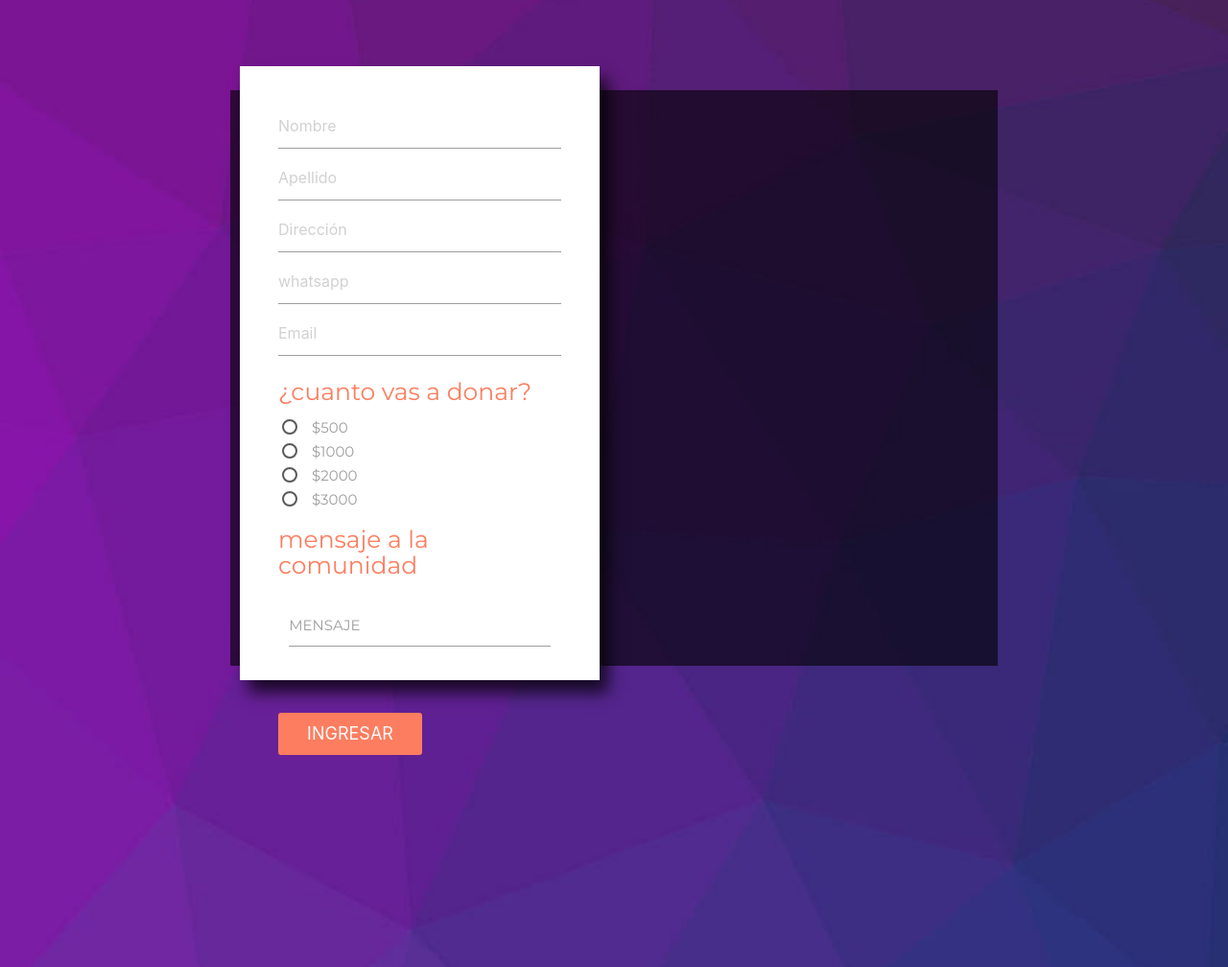
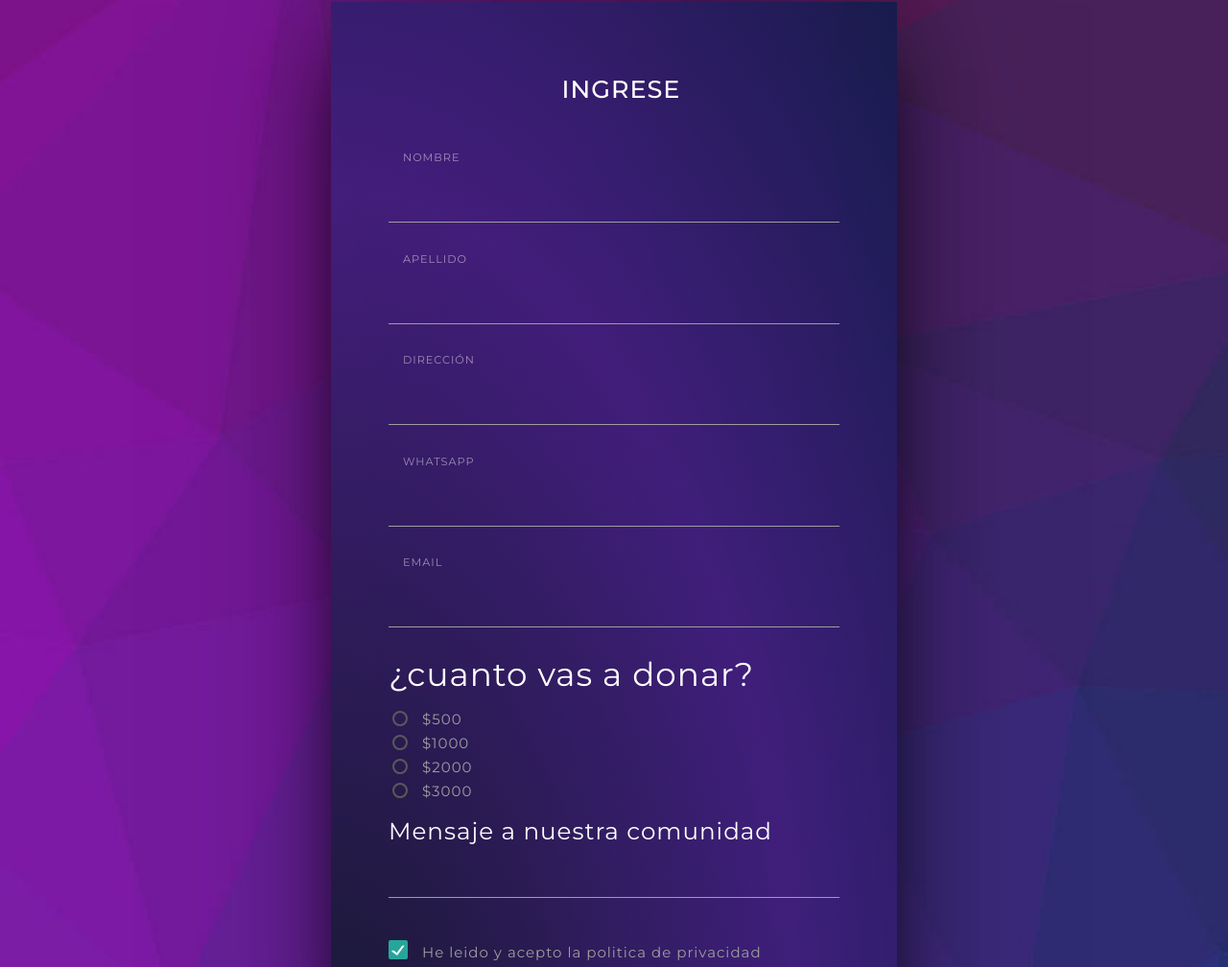
Before and after one commit to Facuelpillo08/web-radio, a plain HTML site: page templates/comunidad.html in a window 1280 px wide. Shown: the part 538-1546 px from the top of the page at 96% size. Drawn offline with nearby package versions, Linux system fonts and the light colour scheme.

Commit message:
cambios de comunidad

```diff
--- a/static/css/comunidad.css
+++ b/static/css/comunidad.css
@@ -1,140 +1,199 @@
-*{
-    margin: 0;
-    padding: 0;
-  }
-  body{
-    background-image: url(../images/fondochill.jpg);
 
-  }
-  button:hover{
-    cursor: pointer;
-  }
-  .hide{
-    display: none;
-  }
-  .wrapper{
-    background: rgba(0,0,0,0.6);
-    position: relative;
-    width: 800px;
-    height: 600px;
-    margin: 0 auto;
-    margin-top: 150px;
-  }
-  .left,
-  .right{
-    width: 50%;
-  }
-  .left{
-    float: left;
-  }
-  .right{
-    float: right
-  }
-  .back-header,
-  .back-p{
-    margin: 20px;
-    color: #fafafa;
+body {
+	background-color: #e9e9e9;
+	font-family: 'Montserrat', sans-serif;
+	font-size: 16px;
+	line-height: 1.25;
 	letter-spacing: 1px;
 
 }
-  .back-header{
-    font-family:'Ubuntu';
-    font-size: 30px;
-    font-weight: 500;
+
+* {
+	box-sizing: border-box;
+	transition: .25s all ease;
 }
-  .back-p{
-    font-family: 'PT Sans';
-    letter-spacing: 1px;
-    font-size: 20px;
-    line-height: 30px;
-    margin-right: 60px;
+
+.login-container {
+ background-image: url();
+	display: block;
+	position: relative;
+	z-index: 0;
+	margin: 4rem auto 0;
+  padding: 5rem 4rem 0 4rem;
+	width: 100%;
+	max-width: 590px;
+	min-height: 680px;
+	box-shadow: 0 50px 70px -20px rgba(0, 0, 0, 0.85);
 }
-  .background button{
+
+.login-container:after {
+	content: '';
+	display: inline-block;
 	position: absolute;
+	z-index: 0;
+	top: 0;
+	right: 0;
+	bottom: 0;
 	left: 0;
-    bottom: 60px;
+	background-image: radial-gradient(ellipse at left bottom, rgba(22, 24, 47, 1) 0%,rgba(62, 30, 122, 0.9) 59%, rgba(17, 27, 75, .9) 100%);
+	box-shadow: 0 -20px 150px -20px rgba(0, 0, 0, 0.5);
 }
-  .background .left button{
-    left: 20px;
+
+.form-login {
+
+	position: relative;
+	z-index: 1;
+  padding-bottom: 4.5rem;
+  border-bottom: 1px solid rgba(255, 255, 255, 0.25);
 }
-  .background .right button{
-    left: 420px;
+
+.login-nav {
+  font-size: 50%;
+  text-align: center;
+	position: relative;
+	padding: 0;
+	margin: 0 0 6em 1rem;
 }
-  .form-container{
-    position: absolute;
-    width: 375px;
-    height: 640px;
-    background-color: white;
-    top: -25px;
-    left: 10px;
-    box-shadow: 9px 13px 16px 0px rgba(0,0,0,0.75);
-  }
-  .sign-up,
-  .login{
-    margin: 40px;
-  }
-  .back-btn{
-    width: 100px;
-    height: 30px;
-    font-size: 15px;
-    border: 0;
-    border-radius: 3px;
-    background: transparent;
-    border: 1px solid white;
-    color: #fafafa;
-    transition: .3s all;
-  }
-  .back-btn:hover{
-    background-color: #145977;
-    border: 1px solid #145977;
-  }
-  .form-btn{
-    display: block;
-    margin-top: 40px;
-    width: 150px;
-    height: 44px;
-    font-size: 18px;
-    border: 0;
-    border-radius: 3px;
-    background-color: #FC7D5F;
-    color: #fafafa;
-    transition: .4s all;
-  }
-  .sign-up button:hover,
-  .login button:hover{
-    background-color: #C53716;
-  }
-  .form-header{
-    font-size: 25px;
-    color: #FC7D5F;
-  }
-  .form-container input{
-    margin-top: 20px;
-    width: 80%;
-    height: 30px;
-    border: 0;
-    border-bottom: 1px solid #888;
-  }
-  input[type="text"],
-  input[type="email"]{
-    color: #555;
-  }
-  .form-container i{
-    margin-left: 10px;
-    margin-bottom: -5px;
-    color: #888;
-  }
-  .login button,
-  .forgot
-  {
+
+.login-nav__item {
+
+	list-style: none;
 	display: inline-block;
 }
-  .forgot{
-    margin-left: 15px;
+
+.login-nav__item + .login-nav__item {
+	margin-left: 2.25rem;
+}
+
+.login-nav__item a {
+	position: relative;
+	color: rgb(255, 255, 255);
 	text-decoration: none;
-    color: black;
+	text-transform: uppercase;
+	font-weight: 500;
+	font-size: 1.70rem;
+	padding-bottom: .5rem;
+	transition: .20s all ease;
 }
-  .forgot:hover{
-    color: #FC7D5F;
-    text-decoration: underline;
+
+.login-nav__item.active a,
+.login-nav__item a:hover{
+	color: #ffffff;
+	transition: .15s all ease;
 }
+
+.login-nav__item a:after {
+	content: '';
+  display: inline-block;
+  height: 10px;
+  background-color: rgb(255, 255, 255);
+  position: absolute;
+  right: 100%;
+  bottom: -1px;
+  left: 0;
+  border-radius: 50%;
+  transition: .15s all ease;
+}
+
+.login-nav__item a:hover:after,
+.login-nav__item.active a:after{
+	background-color: rgb(17, 97, 237);
+	height: 2px;
+	right: 0;
+	bottom: 2px;
+	border-radius: 0;
+	transition: .20s all ease;
+}
+.login__label {
+	display: block;
+	padding-left: 1rem;
+}
+
+.login__label,
+.login__label--checkbox {
+	color: rgba(255, 255, 255, 0.5);
+	text-transform: uppercase;
+	font-size: .75rem;
+	margin-bottom: 1rem;
+}
+
+.login__label--checkbox {
+	display: inline-block;
+	position: relative;
+	padding-left: 1.5rem;
+	margin-top: 2rem;
+	margin-left: 1rem;
+	color: #ffffff;
+	font-size: .75rem;
+	text-transform: inherit;
+}
+
+.login__input {
+	color: white;
+	font-size: 1.15rem;
+	width: 100%;
+	padding: .5rem 1rem;
+	border: 2px solid transparent;
+	outline: none;
+	border-radius: 1.5rem;
+	background-color: rgba(255, 255, 255, 0.25);
+	letter-spacing: 1px;
+}
+
+.login__input:hover,
+.login__input:focus{
+	color: white;
+	border: 2px solid rgba(255, 255, 255, 0.5);
+	background-color: transparent;
+}
+
+.login__input + .login__label {
+	margin-top: 1.5rem;
+}
+
+.login__input--checkbox {
+	position: absolute;
+	top: .1rem;
+	left: 0;
+	margin: 0;
+}
+
+.login__submit {
+	color: #ffffff;
+	font-size: 1rem;
+	font-family: 'Montserrat', sans-serif;
+	text-transform: uppercase;
+	letter-spacing: 1px;
+	margin-top: 3rem;
+	padding: .75rem;
+	border-radius: 2rem;
+	display: block;
+	width: 100%;
+	background-color: rgba(17, 97, 237, .75);
+	border: none;
+	cursor: pointer;
+}
+
+.login__submit:hover {
+	background-color: rgba(17, 97, 237, 1);
+}
+
+.login__forgot {
+	display: block;
+	margin-top: 3rem;
+	text-align: center;
+	color: rgba(255, 255, 255, 0.75);
+	font-size: .75rem;
+	text-decoration: none;
+	position: relative;
+	z-index: 1;
+}
+
+.login__forgot:hover {
+	color: rgb(17, 97, 237);
+}
+
+.checked{
+margin-top: 36px;
+
+}
--- a/templates/comunidad.html
+++ b/templates/comunidad.html
@@ -56,23 +56,41 @@
         <!--Streaming-->
     </div>
 
+    <div class="login-container">
+	<form action="" class="form-login">
+		<ul class="login-nav">
+			<li class="login-nav__item">
+				<a href="#">ingrese</a>
+			</li>
 
-    <div class="wrapper">
-        <div class="background">
-          <div class="left">
+		</ul>
+		<label for="login-input-user" class="login__label">
+			Nombre
+		</label>
+		<input id="login-input-user" class="login__input" type="text" />
 
-          </div>
+        <label for="login-input-user" class="login__label">
+			Apellido
+		</label>
+		<input id="login-input-user" class="login__input" type="text" />
 
-        </div>
-        <div class="form-container">
-          <div class="sign-up">
+        <label for="login-input-user" class="login__label">
+			Dirección
+		</label>
+		<input id="login-input-user" class="login__input" type="text" />
 
-            <input type="text" id="Nombre" placeholder="Nombre"></input>
-            <input type="text" id="Apellido" placeholder="Apellido"></input>
-            <input type="text" id="Dirección" placeholder="Dirección"></input>
-            <input type="text" id="whatsapp" placeholder="whatsapp"></input>
-            <input type="text" id="Email" placeholder="Email"></input>
-            <h5 class="form-header">¿cuanto vas a donar?</h5>
+        <label for="login-input-user" class="login__label">
+			whatsapp
+		</label>
+		<input id="login-input-user" class="login__input" type="text" />
+
+		<label for="login-input-password" class="login__label">
+			Email
+		</label>
+		<input id="login-input-password" class="login__input" type="password" />
+
+        <h4>¿cuanto vas a donar?</h4>
+
         <p>
             <label>
               <input class="with-gap" name="group1" type="radio"  />
@@ -93,6 +111,7 @@
               <span>$2000</span>
             </label>
         </p>
+
         <p>
             <label>
               <input class="with-gap" name="group1" type="radio"  />
@@ -100,24 +119,19 @@
             </label>
         </p>
 
-            <h5 class="form-header">mensaje a la comunidad</h5>
+        <h5>Mensaje a nuestra comunidad</h5>
+        <input id="sa" class="login__input" type="text" />
 
-          <div class="row">
-            <div class="input-field col s12">
-              <textarea id="textarea2" class="materialize-textarea" data-length="120"></textarea>
-              <label for="textarea2">MENSAJE</label>
-            </div>
-          </div>
+        <p  class="checked">
+            <label>
+              <input type="checkbox" class="filled-in" checked="checked" />
+              <span>He leido y acepto la politica de privacidad</span>
+            </label>
+          </p>
 
-
-
-
-
-            <button class="form-btn">INGRESAR</button>
-
-          </div>
-
-        </div>
+		<button class="login__submit" disabled>INGRESAR</button>
+	</form>
++
 </div>
 
 
```
Lines whose indentation alone changed are shown as unchanged.
